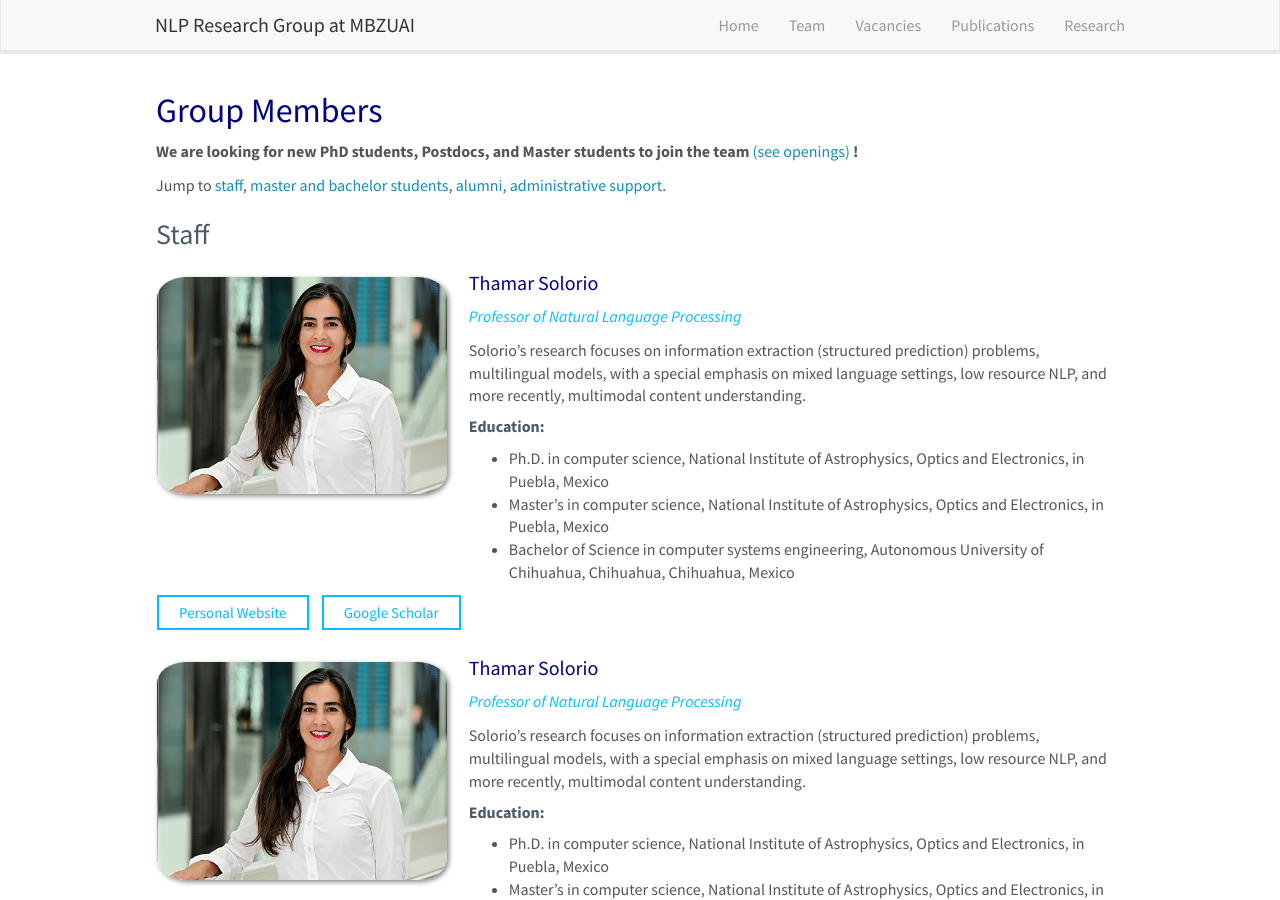
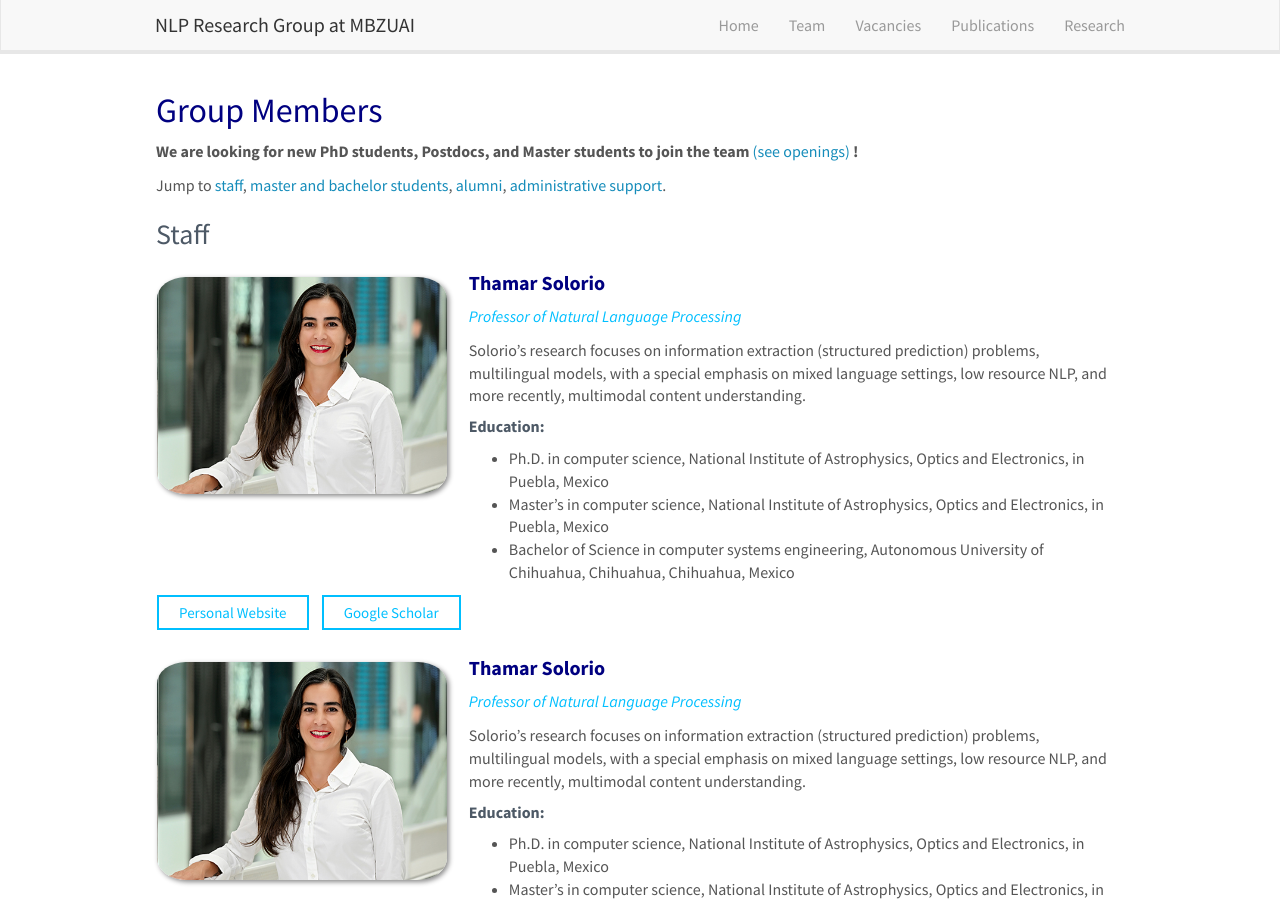
Before and after one commit to RamzaBasharat/MBZUAI, a Jekyll site: the page built from _pages/team.md, in a window 1280 px wide and 900 px high. Built offline with Jekyll 4.4.1, drawn with Linux system fonts in a browser that asks for light colours; nearby versions of some CDN libraries.

Commit message:
setting css

```diff
--- a/_includes/footer.html
+++ b/_includes/footer.html
@@ -1,8 +1,8 @@
-<div id="footer" class="panel footer">
+<div id="footer" class="panel">
   <div class="panel-footer">
 	<div class="container-fluid">
 	  <div class="row">
-		<div class="col-sm-8">
+		<div class="col-sm-8 footer">
 
 		  <p>&copy 2024 NLP Research Group at MBZUAI</p>
               <p>We are part of the <a href="https://mbzuai.ac.ae/research/department/natural-language-processing-department/">Department of Natural Language Processing</a> at the<a href="https://mbzuai.ac.ae/"> Mohamed bin Zayed University of Artificial Intelligence (MBZUAI)</a>.</p>
--- a/_pages/team.md
+++ b/_pages/team.md
@@ -25,7 +25,7 @@ Jump to [staff](#staff), [master and bachelor students](#master-and-bachelor-stu
 
 <div class="col-sm-12 clearfix">
   <img src="{{ site.url }}{{ site.baseurl }}/images/teampic/{{ member.photo }}" class="img-responsive" width="30%" style="float: left" />
-  <h4>{{ member.name }}</h4>
+  <h4><b>{{ member.name }}</b></h4>
   <i class="sky">{{ member.info }}</i>
 
 [//]: # (  <a href="mailto:{{ member.email }}">{{ member.email }}</a>)
```
